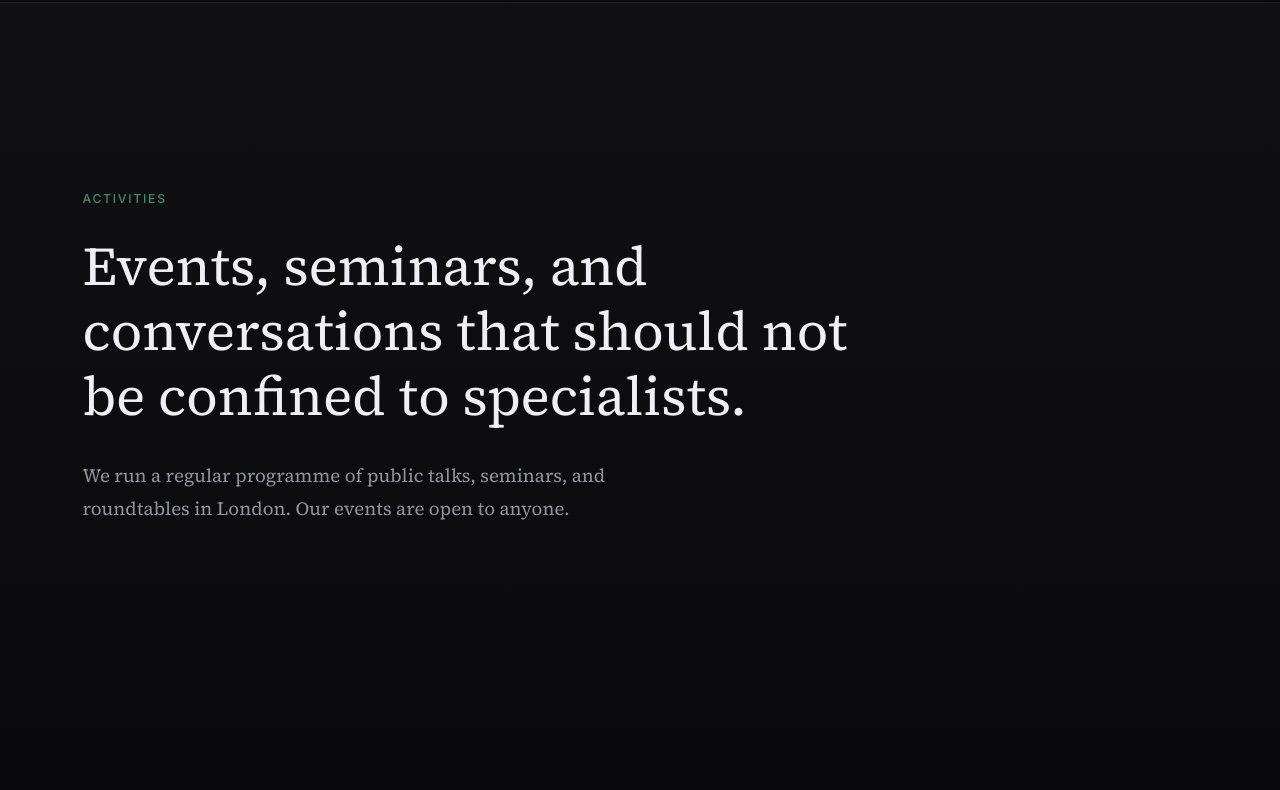
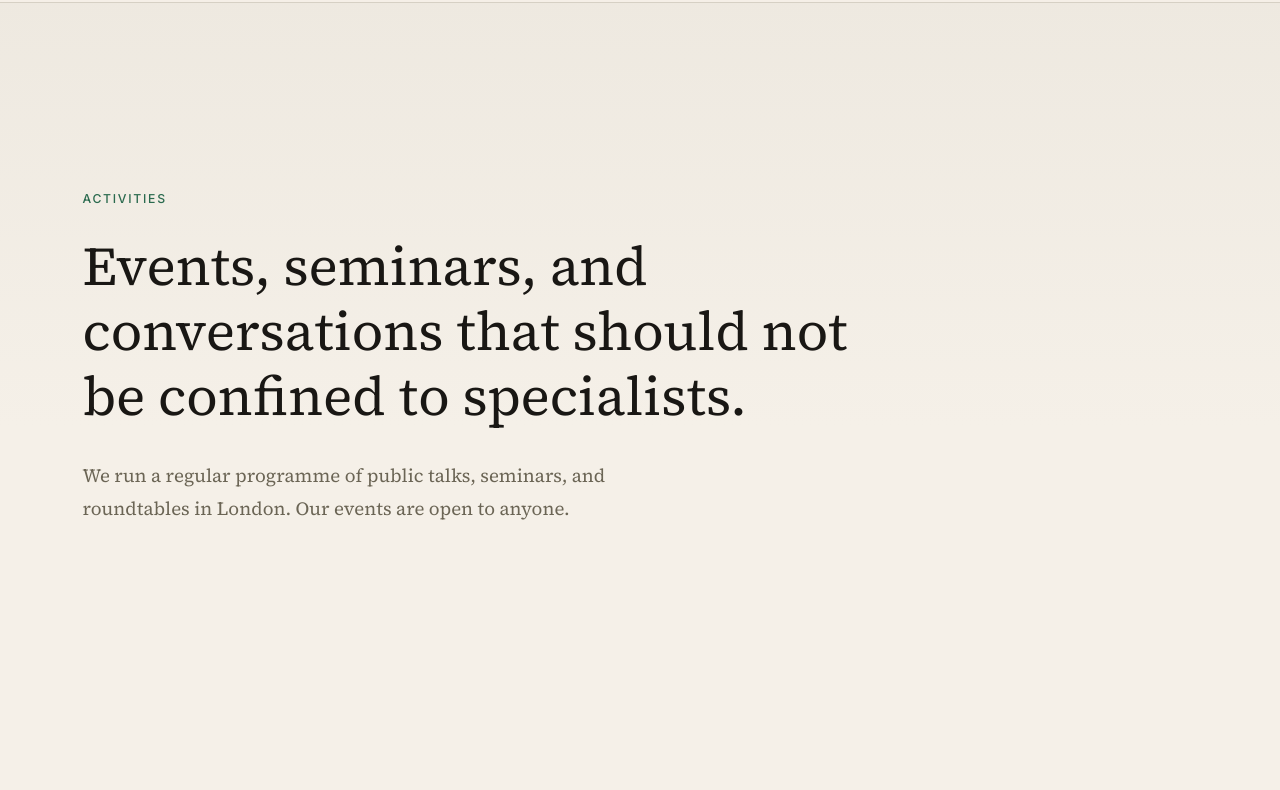
Before and after one commit to ratneshwaran/ensemble, a plain HTML site: page docs/events.html in a window 1280 px wide. Shown: the part 62-852 px from the top of the page. Drawn offline with Linux system fonts and the light colour scheme.

Commit message:
Switch to eggshell white background with warm palette

```diff
--- a/docs/style.css
+++ b/docs/style.css
@@ -15,23 +15,23 @@
 /* ── Design Tokens ────────────────────────────────────────── */
 
 :root {
-  --bg:           #0a0a0c;
-  --bg-elevated:  #111115;
-  --bg-card:      #16161a;
-  --bg-card-hover:#1c1c22;
-  --border:       #222228;
-  --border-lt:    #2c2c34;
+  --bg:           #f5f0e8;
+  --bg-elevated:  #ede8df;
+  --bg-card:      #eae5dc;
+  --bg-card-hover:#e2ddd3;
+  --border:       #d6d0c4;
+  --border-lt:    #c8c2b6;
 
-  --text:         #dcdce4;
-  --text-dim:     #94949e;
-  --text-faint:   #5e5e6a;
-  --heading:      #f0f0f4;
+  --text:         #3d3929;
+  --text-dim:     #6b6555;
+  --text-faint:   #9a9484;
+  --heading:      #191714;
 
-  --green:        #3a8f6a;
-  --green-bright: #4ab87e;
-  --green-dim:    #2a6a4e;
-  --navy:         #7b9cc4;
-  --navy-dim:     #4a6a8e;
+  --green:        #2a6a4e;
+  --green-bright: #347e5e;
+  --green-dim:    #1f5a40;
+  --navy:         #4a5a7a;
+  --navy-dim:     #3a4a66;
 
   --max-w:        1200px;
   --max-w-narrow: 740px;
@@ -113,7 +113,7 @@ img {
   left: 0;
   right: 0;
   z-index: 100;
-  background-color: rgba(10, 10, 12, 0.88);
+  background-color: rgba(245, 240, 232, 0.9);
   backdrop-filter: blur(16px);
   -webkit-backdrop-filter: blur(16px);
   border-bottom: 1px solid var(--border);
@@ -219,7 +219,7 @@ img {
   visibility: hidden;
   transform: translateY(4px);
   transition: all 0.2s var(--ease);
-  box-shadow: 0 12px 40px rgba(0,0,0,0.5);
+  box-shadow: 0 12px 40px rgba(0,0,0,0.1);
 }
 
 .nav-item:hover .nav-dropdown {
@@ -363,7 +363,7 @@ img {
   background: repeating-conic-gradient(
     from 0deg at 50% 100%,
     transparent 0deg 3.2deg,
-    rgba(255, 255, 255, 0.025) 3.2deg 3.6deg
+    rgba(25, 23, 20, 0.03) 3.2deg 3.6deg
   );
   mask-image: radial-gradient(ellipse 80% 70% at 50% 100%, black 0%, transparent 70%);
   -webkit-mask-image: radial-gradient(ellipse 80% 70% at 50% 100%, black 0%, transparent 70%);
@@ -377,12 +377,12 @@ img {
   transform: translateX(-50%);
   width: 400px;
   height: 400px;
-  background: radial-gradient(circle, rgba(58, 143, 106, 0.08) 0%, transparent 70%);
+  background: radial-gradient(circle, rgba(42, 106, 78, 0.06) 0%, transparent 70%);
 }
 
 /* Simple gradient hero for subpages */
 .hero__bg--simple {
-  background: linear-gradient(180deg, var(--bg-elevated) 0%, var(--bg) 100%);
+  background: linear-gradient(180deg, var(--bg-elevated) 0%, var(--bg) 60%);
 }
 
 .hero__bg--simple::before,
@@ -675,7 +675,7 @@ img {
 .event-card__image {
   width: 100%;
   height: 200px;
-  background: linear-gradient(135deg, var(--bg-elevated) 0%, #1a2030 100%);
+  background: linear-gradient(135deg, var(--bg-elevated) 0%, #d6d0c4 100%);
   display: flex;
   align-items: center;
   justify-content: center;
```
